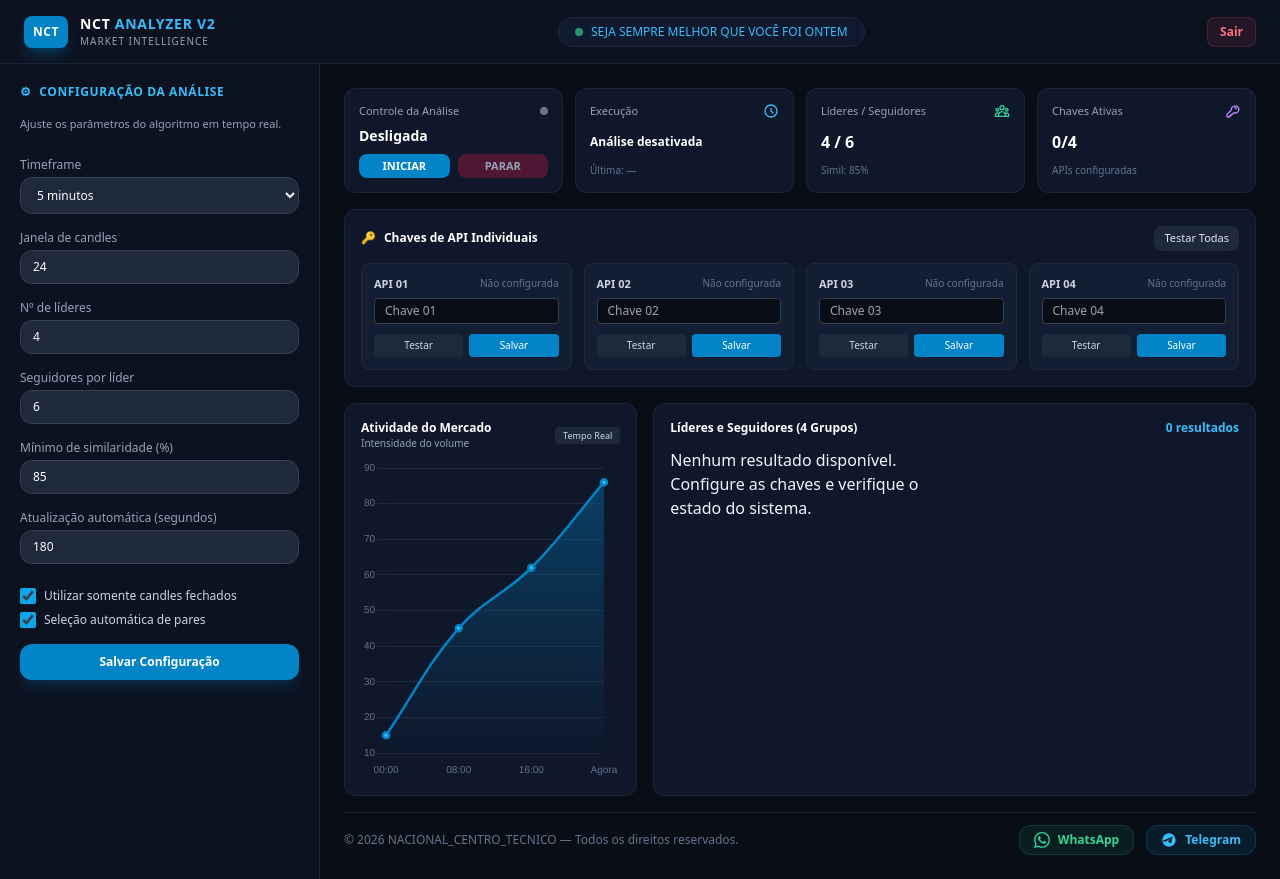
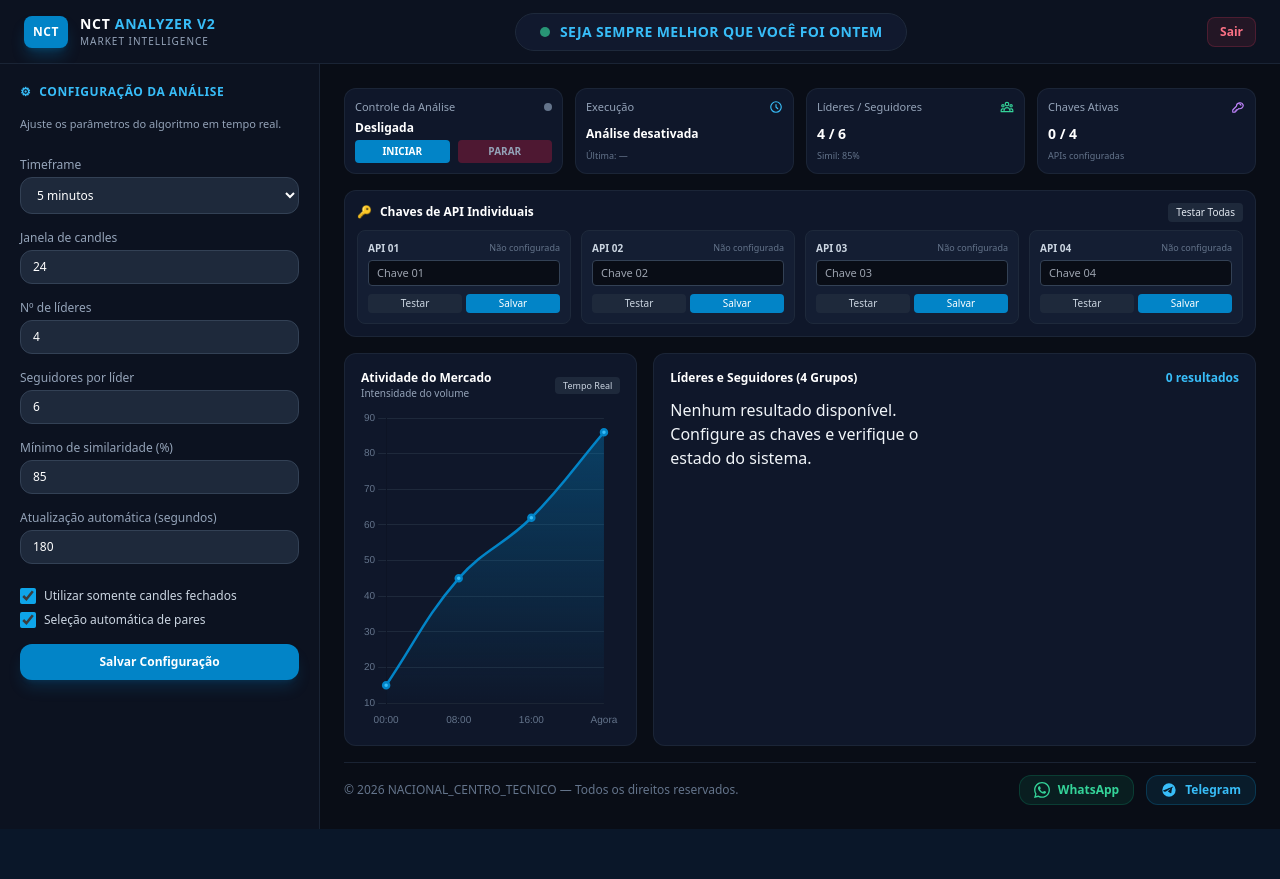
Before and after one commit to nctnacional/nct-analyzer, a Flask app: page /dashboard in a window 1280 px wide. After the commit the page ends 829 px from the top, so only its background shows below. Run offline with Flask 3, Linux system fonts and the light colour scheme; the visitor is signed in with stand-in values (Sample User, id 1); data comes from the database, SQL or seed files in the repository; parts of the project's set-up code (start-up, migrations or seed data) failed here and were passed over; some libraries are stand-ins or nearby versions.

Commit message:
Estilizar tela de login e dashboard com Tailwind CSS

```diff
--- a/Novo(a) Documento de Texto.txt
+++ /dev/null
@@ -1,5 +0,0 @@
-Vr28PlMxNHf-i2djHlgHcW1czOyemPZ0xKNVxeqYtEg=
-
-NAfh0vLaXlBW3weboRK1JK2fx82LUqXG_5tyYsCSg84=
-
-i_SWqEQHCXh0VzgL5oudafbod10IBlQLwLgune2fEStrhpVSdnCAxNUETdSNUAtv
--- a/templates/dashboard.html
+++ b/templates/dashboard.html
@@ -37,7 +37,6 @@
     <!-- CABEÇALHO SUPERIOR -->
     <header class="h-16 bg-[#0c1220] border-b border-slate-800/80 px-6 flex items-center justify-between shrink-0">
         <div class="flex items-center gap-3">
-            <!-- Logotipo ajustado para largura maior (w-11) para exibir "NCT" perfeitamente -->
             <div class="w-11 h-8 rounded-lg bg-sky-600 flex items-center justify-center font-bold text-white text-xs tracking-wider shadow-lg shadow-sky-600/30">
                 NCT
             </div>
@@ -47,8 +46,9 @@
             </div>
         </div>
 
-        <div class="hidden md:flex items-center gap-2 bg-[#11192e] border border-slate-800 px-4 py-1.5 rounded-full text-xs text-sky-400 font-medium">
-            <span class="w-2 h-2 rounded-full bg-emerald-400 animate-pulse"></span>
+        <!-- FRASE COM O DOBRO DO TAMANHO ANTERIOR (text-xs / 12px -> text-sm / 14px ou text-base / 16px mais destacada com px-6 py-2) -->
+        <div class="hidden md:flex items-center gap-2.5 bg-[#11192e] border border-slate-800 px-6 py-2 rounded-full text-sm text-sky-400 font-semibold tracking-wide">
+            <span class="w-2.5 h-2.5 rounded-full bg-emerald-400 animate-pulse"></span>
             SEJA SEMPRE MELHOR QUE VOCÊ FOI ONTEM
         </div>
 
@@ -139,117 +139,117 @@
         <main class="flex-1 overflow-y-auto p-6 space-y-4 flex flex-col justify-between">
 
             <div class="space-y-4">
-                <!-- TOPO: CONTROLE DA ANÁLISE + MÉTRICAS -->
+                <!-- TOPO: CONTROLE DA ANÁLISE + MÉTRICAS (ALTURA REDUZIDA EM ~15%) -->
                 <div class="grid grid-cols-1 sm:grid-cols-2 lg:grid-cols-4 gap-3">
 
                     <!-- Controle de Análise -->
-                    <div class="bg-[#0f172a] border border-slate-800/80 rounded-xl p-3.5 flex flex-col justify-between">
-                        <div class="flex items-center justify-between mb-1.5">
+                    <div class="bg-[#0f172a] border border-slate-800/80 rounded-xl p-2.5 flex flex-col justify-between">
+                        <div class="flex items-center justify-between mb-1">
                             <span class="text-[11px] font-medium text-slate-400">Controle da Análise</span>
                             <span id="statusDot" class="w-2 h-2 rounded-full bg-slate-500"></span>
                         </div>
-                        <p id="statusText" class="text-sm font-bold text-white mb-2">Desligada</p>
+                        <p id="statusText" class="text-xs font-bold text-white mb-1">Desligada</p>
                         <div class="flex gap-2">
-                            <button id="start-analysis" type="button" class="flex-1 py-1 rounded-lg bg-sky-600 hover:bg-sky-500 text-white font-semibold text-[11px] transition">INICIAR</button>
-                            <button id="stop-analysis" type="button" disabled class="flex-1 py-1 rounded-lg bg-rose-600/30 text-slate-400 font-semibold text-[11px] cursor-not-allowed transition">PARAR</button>
+                            <button id="start-analysis" type="button" class="flex-1 py-1 rounded bg-sky-600 hover:bg-sky-500 text-white font-semibold text-[10px] transition">INICIAR</button>
+                            <button id="stop-analysis" type="button" disabled class="flex-1 py-1 rounded bg-rose-600/30 text-slate-400 font-semibold text-[10px] cursor-not-allowed transition">PARAR</button>
                         </div>
                     </div>
 
                     <!-- Status de Execução -->
-                    <div class="bg-[#0f172a] border border-slate-800/80 rounded-xl p-3.5 flex flex-col justify-between">
-                        <div class="flex items-center justify-between mb-1.5">
+                    <div class="bg-[#0f172a] border border-slate-800/80 rounded-xl p-2.5 flex flex-col justify-between">
+                        <div class="flex items-center justify-between mb-1">
                             <span class="text-[11px] font-medium text-slate-400">Execução</span>
-                            <svg class="w-4 h-4 text-sky-400" fill="none" stroke="currentColor" viewBox="0 0 24 24"><path stroke-linecap="round" stroke-linejoin="round" stroke-width="2" d="M12 8v4l3 3m6-3a9 9 0 11-18 0 9 9 0 0118 0z"></path></svg>
+                            <svg class="w-3.5 h-3.5 text-sky-400" fill="none" stroke="currentColor" viewBox="0 0 24 24"><path stroke-linecap="round" stroke-linejoin="round" stroke-width="2" d="M12 8v4l3 3m6-3a9 9 0 11-18 0 9 9 0 0118 0z"></path></svg>
                         </div>
                         <p id="system-analysis-status" class="text-xs font-bold text-white truncate">—</p>
-                        <p class="text-[10px] text-slate-500 mt-1">Última: <span id="lastUpdate">—</span></p>
+                        <p class="text-[9px] text-slate-500">Última: <span id="lastUpdate">—</span></p>
                     </div>
 
                     <!-- Líderes e Seguidores -->
-                    <div class="bg-[#0f172a] border border-slate-800/80 rounded-xl p-3.5 flex flex-col justify-between">
-                        <div class="flex items-center justify-between mb-1.5">
+                    <div class="bg-[#0f172a] border border-slate-800/80 rounded-xl p-2.5 flex flex-col justify-between">
+                        <div class="flex items-center justify-between mb-1">
                             <span class="text-[11px] font-medium text-slate-400">Líderes / Seguidores</span>
-                            <svg class="w-4 h-4 text-emerald-400" fill="none" stroke="currentColor" viewBox="0 0 24 24"><path stroke-linecap="round" stroke-linejoin="round" stroke-width="2" d="M17 20h5v-2a3 3 0 00-5.356-1.857M17 20H7m10 0v-2c0-.656-.126-1.283-.356-1.857M7 20H2v-2a3 3 0 015.356-1.857M7 20v-2c0-.656.126-1.283.356-1.857m0 0a5.002 5.002 0 019.288 0M15 7a3 3 0 11-6 0 3 3 0 016 0zm6 3a2 2 0 11-4 0 2 2 0 014 0zM7 10a2 2 0 11-4 0 2 2 0 014 0z"></path></svg>
+                            <svg class="w-3.5 h-3.5 text-emerald-400" fill="none" stroke="currentColor" viewBox="0 0 24 24"><path stroke-linecap="round" stroke-linejoin="round" stroke-width="2" d="M17 20h5v-2a3 3 0 00-5.356-1.857M17 20H7m10 0v-2c0-.656-.126-1.283-.356-1.857M7 20H2v-2a3 3 0 015.356-1.857M7 20v-2c0-.656.126-1.283.356-1.857m0 0a5.002 5.002 0 019.288 0M15 7a3 3 0 11-6 0 3 3 0 016 0zm6 3a2 2 0 11-4 0 2 2 0 014 0zM7 10a2 2 0 11-4 0 2 2 0 014 0z"></path></svg>
                         </div>
-                        <p class="text-base font-bold text-white"><span id="metric-leaders">0</span> / <span id="metric-followers">0</span></p>
-                        <p class="text-[10px] text-slate-500 mt-1">Simil: <span id="metric-similarity">80%</span></p>
+                        <p class="text-sm font-bold text-white"><span id="metric-leaders">0</span> / <span id="metric-followers">0</span></p>
+                        <p class="text-[9px] text-slate-500">Simil: <span id="metric-similarity">80%</span></p>
                     </div>
 
                     <!-- Chaves Ativas -->
-                    <div class="bg-[#0f172a] border border-slate-800/80 rounded-xl p-3.5 flex flex-col justify-between">
-                        <div class="flex items-center justify-between mb-1.5">
+                    <div class="bg-[#0f172a] border border-slate-800/80 rounded-xl p-2.5 flex flex-col justify-between">
+                        <div class="flex items-center justify-between mb-1">
                             <span class="text-[11px] font-medium text-slate-400">Chaves Ativas</span>
-                            <svg class="w-4 h-4 text-purple-400" fill="none" stroke="currentColor" viewBox="0 0 24 24"><path stroke-linecap="round" stroke-linejoin="round" stroke-width="2" d="M15 7a2 2 0 012 2m4 0a6 6 0 01-7.743 5.743L11 17H9v2H7v2H4a1 1 0 01-1-1v-2.586a1 1 0 01.293-.707l5.964-5.964A6 6 0 0121 9z"></path></svg>
+                            <svg class="w-3.5 h-3.5 text-purple-400" fill="none" stroke="currentColor" viewBox="0 0 24 24"><path stroke-linecap="round" stroke-linejoin="round" stroke-width="2" d="M15 7a2 2 0 012 2m4 0a6 6 0 01-7.743 5.743L11 17H9v2H7v2H4a1 1 0 01-1-1v-2.586a1 1 0 01.293-.707l5.964-5.964A6 6 0 0121 9z"></path></svg>
                         </div>
-                        <p id="metric-keys" class="text-base font-bold text-white">0 / 4</p>
-                        <p class="text-[10px] text-slate-500 mt-1">APIs configuradas</p>
+                        <p class="text-sm font-bold text-white">0 / 4</p>
+                        <p class="text-[9px] text-slate-500">APIs configuradas</p>
                     </div>
 
                 </div>
 
-                <!-- CHAVES DE API INDIVIDUAIS -->
-                <div class="bg-[#0f172a] border border-slate-800/80 rounded-xl p-4">
-                    <div class="flex items-center justify-between mb-3">
+                <!-- CHAVES DE API INDIVIDUAIS (ALTURA REDUZIDA EM ~15%) -->
+                <div class="bg-[#0f172a] border border-slate-800/80 rounded-xl p-3">
+                    <div class="flex items-center justify-between mb-2">
                         <h3 class="text-xs font-bold text-white flex items-center gap-2">
                             <span>🔑</span> Chaves de API Individuais
                         </h3>
-                        <button id="test-all-keys" type="button" class="px-2.5 py-1 rounded-lg bg-slate-800 hover:bg-slate-700 text-slate-200 text-[11px] font-medium transition">
+                        <button id="test-all-keys" type="button" class="px-2 py-0.5 rounded bg-slate-800 hover:bg-slate-700 text-slate-200 text-[10px] font-medium transition">
                             Testar Todas
                         </button>
                     </div>
 
-                    <div id="key-results" class="hidden mb-3 p-2.5 rounded-lg bg-rose-500/10 border border-rose-500/20 text-rose-400 text-xs"></div>
+                    <div id="key-results" class="hidden mb-2 p-2 rounded bg-rose-500/10 border border-rose-500/20 text-rose-400 text-xs"></div>
 
-                    <div class="grid grid-cols-1 sm:grid-cols-2 lg:grid-cols-4 gap-3">
+                    <div class="grid grid-cols-1 sm:grid-cols-2 lg:grid-cols-4 gap-2.5">
                         <!-- Slot 1 -->
-                        <div class="bg-[#141e33] border border-slate-800 rounded-lg p-3 flex flex-col justify-between">
-                            <div class="flex items-center justify-between mb-1.5">
-                                <span class="text-[11px] font-bold text-slate-300">API 01</span>
-                                <span id="key-status-1" class="text-[10px] text-slate-500">—</span>
+                        <div class="bg-[#141e33] border border-slate-800 rounded-lg p-2.5 flex flex-col justify-between">
+                            <div class="flex items-center justify-between mb-1">
+                                <span class="text-[10px] font-bold text-slate-300">API 01</span>
+                                <span id="key-status-1" class="text-[9px] text-slate-500">—</span>
                             </div>
-                            <input id="api-key-1" type="password" placeholder="Chave 01" class="w-full bg-[#090d16] border border-slate-700 rounded px-2.5 py-1 text-xs text-slate-200 mb-2.5 outline-none focus:border-sky-500">
-                            <div class="flex gap-1.5">
-                                <button type="button" data-test-key="1" class="flex-1 py-1 rounded bg-slate-800 text-slate-300 text-[10px] font-medium hover:bg-slate-700 transition">Testar</button>
-                                <button type="button" data-save-key="1" class="flex-1 py-1 rounded bg-sky-600 text-white text-[10px] font-medium hover:bg-sky-500 transition">Salvar</button>
+                            <input id="api-key-1" type="password" placeholder="Chave 01" class="w-full bg-[#090d16] border border-slate-700 rounded px-2 py-1 text-[11px] text-slate-200 mb-2 outline-none focus:border-sky-500">
+                            <div class="flex gap-1">
+                                <button type="button" data-test-key="1" class="flex-1 py-0.5 rounded bg-slate-800 text-slate-300 text-[10px] font-medium hover:bg-slate-700 transition">Testar</button>
+                                <button type="button" data-save-key="1" class="flex-1 py-0.5 rounded bg-sky-600 text-white text-[10px] font-medium hover:bg-sky-500 transition">Salvar</button>
                             </div>
                         </div>
 
                         <!-- Slot 2 -->
-                        <div class="bg-[#141e33] border border-slate-800 rounded-lg p-3 flex flex-col justify-between">
-                            <div class="flex items-center justify-between mb-1.5">
-                                <span class="text-[11px] font-bold text-slate-300">API 02</span>
-                                <span id="key-status-2" class="text-[10px] text-slate-500">—</span>
+                        <div class="bg-[#141e33] border border-slate-800 rounded-lg p-2.5 flex flex-col justify-between">
+                            <div class="flex items-center justify-between mb-1">
+                                <span class="text-[10px] font-bold text-slate-300">API 02</span>
+                                <span id="key-status-2" class="text-[9px] text-slate-500">—</span>
                             </div>
-                            <input id="api-key-2" type="password" placeholder="Chave 02" class="w-full bg-[#090d16] border border-slate-700 rounded px-2.5 py-1 text-xs text-slate-200 mb-2.5 outline-none focus:border-sky-500">
-                            <div class="flex gap-1.5">
-                                <button type="button" data-test-key="2" class="flex-1 py-1 rounded bg-slate-800 text-slate-300 text-[10px] font-medium hover:bg-slate-700 transition">Testar</button>
-                                <button type="button" data-save-key="2" class="flex-1 py-1 rounded bg-sky-600 text-white text-[10px] font-medium hover:bg-sky-500 transition">Salvar</button>
+                            <input id="api-key-2" type="password" placeholder="Chave 02" class="w-full bg-[#090d16] border border-slate-700 rounded px-2 py-1 text-[11px] text-slate-200 mb-2 outline-none focus:border-sky-500">
+                            <div class="flex gap-1">
+                                <button type="button" data-test-key="2" class="flex-1 py-0.5 rounded bg-slate-800 text-slate-300 text-[10px] font-medium hover:bg-slate-700 transition">Testar</button>
+                                <button type="button" data-save-key="2" class="flex-1 py-0.5 rounded bg-sky-600 text-white text-[10px] font-medium hover:bg-sky-500 transition">Salvar</button>
                             </div>
                         </div>
 
                         <!-- Slot 3 -->
-                        <div class="bg-[#141e33] border border-slate-800 rounded-lg p-3 flex flex-col justify-between">
-                            <div class="flex items-center justify-between mb-1.5">
-                                <span class="text-[11px] font-bold text-slate-300">API 03</span>
-                                <span id="key-status-3" class="text-[10px] text-slate-500">—</span>
+                        <div class="bg-[#141e33] border border-slate-800 rounded-lg p-2.5 flex flex-col justify-between">
+                            <div class="flex items-center justify-between mb-1">
+                                <span class="text-[10px] font-bold text-slate-300">API 03</span>
+                                <span id="key-status-3" class="text-[9px] text-slate-500">—</span>
                             </div>
-                            <input id="api-key-3" type="password" placeholder="Chave 03" class="w-full bg-[#090d16] border border-slate-700 rounded px-2.5 py-1 text-xs text-slate-200 mb-2.5 outline-none focus:border-sky-500">
-                            <div class="flex gap-1.5">
-                                <button type="button" data-test-key="3" class="flex-1 py-1 rounded bg-slate-800 text-slate-300 text-[10px] font-medium hover:bg-slate-700 transition">Testar</button>
-                                <button type="button" data-save-key="3" class="flex-1 py-1 rounded bg-sky-600 text-white text-[10px] font-medium hover:bg-sky-500 transition">Salvar</button>
+                            <input id="api-key-3" type="password" placeholder="Chave 03" class="w-full bg-[#090d16] border border-slate-700 rounded px-2 py-1 text-[11px] text-slate-200 mb-2 outline-none focus:border-sky-500">
+                            <div class="flex gap-1">
+                                <button type="button" data-test-key="3" class="flex-1 py-0.5 rounded bg-slate-800 text-slate-300 text-[10px] font-medium hover:bg-slate-700 transition">Testar</button>
+                                <button type="button" data-save-key="3" class="flex-1 py-0.5 rounded bg-sky-600 text-white text-[10px] font-medium hover:bg-sky-500 transition">Salvar</button>
                             </div>
                         </div>
 
                         <!-- Slot 4 -->
-                        <div class="bg-[#141e33] border border-slate-800 rounded-lg p-3 flex flex-col justify-between">
-                            <div class="flex items-center justify-between mb-1.5">
-                                <span class="text-[11px] font-bold text-slate-300">API 04</span>
-                                <span id="key-status-4" class="text-[10px] text-slate-500">—</span>
+                        <div class="bg-[#141e33] border border-slate-800 rounded-lg p-2.5 flex flex-col justify-between">
+                            <div class="flex items-center justify-between mb-1">
+                                <span class="text-[10px] font-bold text-slate-300">API 04</span>
+                                <span id="key-status-4" class="text-[9px] text-slate-500">—</span>
                             </div>
-                            <input id="api-key-4" type="password" placeholder="Chave 04" class="w-full bg-[#090d16] border border-slate-700 rounded px-2.5 py-1 text-xs text-slate-200 mb-2.5 outline-none focus:border-sky-500">
-                            <div class="flex gap-1.5">
-                                <button type="button" data-test-key="4" class="flex-1 py-1 rounded bg-slate-800 text-slate-300 text-[10px] font-medium hover:bg-slate-700 transition">Testar</button>
-                                <button type="button" data-save-key="4" class="flex-1 py-1 rounded bg-sky-600 text-white text-[10px] font-medium hover:bg-sky-500 transition">Salvar</button>
+                            <input id="api-key-4" type="password" placeholder="Chave 04" class="w-full bg-[#090d16] border border-slate-700 rounded px-2 py-1 text-[11px] text-slate-200 mb-2 outline-none focus:border-sky-500">
+                            <div class="flex gap-1">
+                                <button type="button" data-test-key="4" class="flex-1 py-0.5 rounded bg-slate-800 text-slate-300 text-[10px] font-medium hover:bg-slate-700 transition">Testar</button>
+                                <button type="button" data-save-key="4" class="flex-1 py-0.5 rounded bg-sky-600 text-white text-[10px] font-medium hover:bg-sky-500 transition">Salvar</button>
                             </div>
                         </div>
                     </div>
```
Also changed, not shown: sslvamentodnp gitrub.txt (added, +15 -0 lines), templates/login.html (+43 -62 lines).
